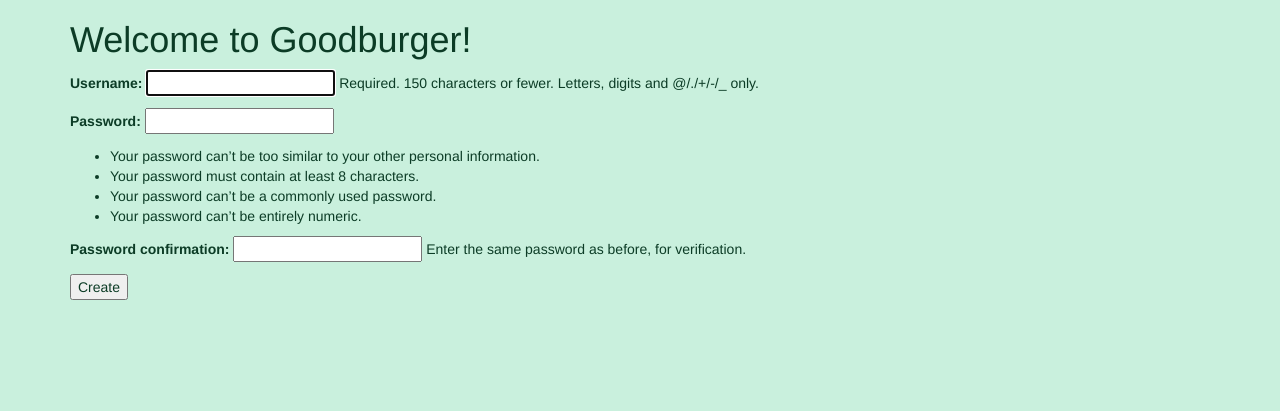
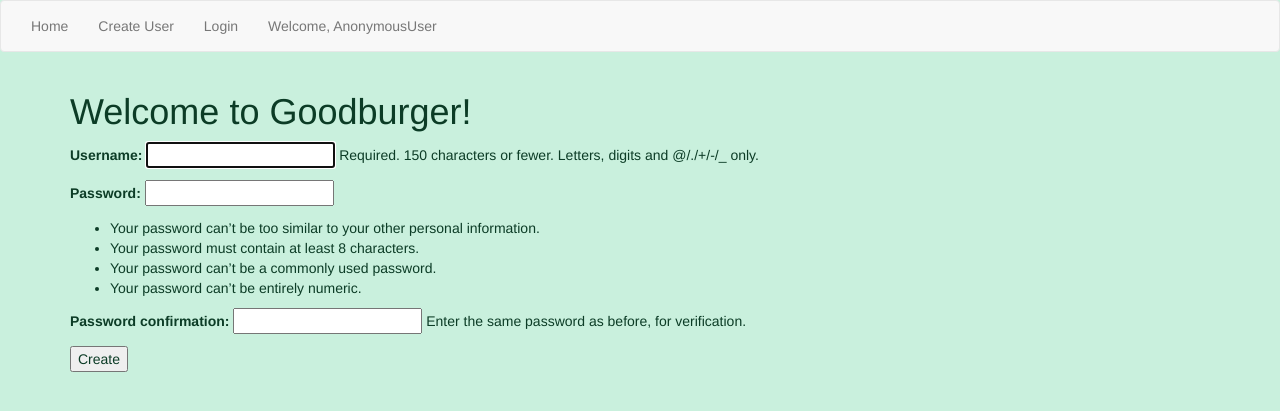
Before and after one commit to tdhuynh/mighty_restaurant, a Django app: a page that uses mighty_restaurant/templates/base.html in a window 1280 px wide. Shown: the top 411 px of the page. Run offline with Django 3.2, Linux system fonts and the light colour scheme; some libraries are stand-ins or nearby versions.

Commit message:
added links in base html, and formatted create user and login page

```diff
--- a/mighty_restaurant/mighty_restaurant/urls.py
+++ b/mighty_restaurant/mighty_restaurant/urls.py
@@ -1,10 +1,11 @@
 from django.conf.urls import url, include
 from django.contrib import admin
-from restaurant_app.views import UserCreateView
+from restaurant_app.views import UserCreateView, OrderCreateView
 
 
 urlpatterns = [
     url(r'^admin/', admin.site.urls),
     url(r'^', include('django.contrib.auth.urls')),
+    url(r'^$', OrderCreateView.as_view(), name='order_create_view'),
     url(r'^create_user/$', UserCreateView.as_view(), name='user_create_view'),
 ]
--- a/mighty_restaurant/restaurant_app/views.py
+++ b/mighty_restaurant/restaurant_app/views.py
@@ -2,9 +2,16 @@
 from django.views.generic.edit import CreateView
 from django.contrib.auth.models import User
 from django.contrib.auth.forms import UserCreationForm
+from restaurant_app.models import Order
 
 
 class UserCreateView(CreateView):
     model = User
     form_class = UserCreationForm
     success_url = "/"
+
+
+class OrderCreateView(CreateView):
+    model = Order
+    success_url = "/"
+    fields = ('item', 'table', 'notes')
--- a/mighty_restaurant/templates/auth/user_form.html
+++ b/mighty_restaurant/templates/auth/user_form.html
@@ -1,9 +1,11 @@
 {% extends 'base.html' %}
 
 {% block content %}
+<div class="container">
   <form class="" action="" method="post">
+    {% csrf_token %}
     {{ form.as_p }}
     <input type="submit" name="" value="Create">
   </form>
-
+</div>
 {% endblock %}
--- a/mighty_restaurant/templates/base.html
+++ b/mighty_restaurant/templates/base.html
@@ -14,12 +14,30 @@
     </style>
   </head>
   <body>
+    <div class="navbar navbar-default">
+      <div class="container-fluid">
+        <div class="nav navbar-nav">
+      <li><a href="{% url 'order_create_view' %}">Home</a></li>
+      <li><a href="{% url 'user_create_view' %}">Create User</a></li>
+        {% if not request.user.is_authenticated %}
+      <li><a href="{% url 'login' %}">Login</a></li>
+        {% else %}
+      <li><a href="{% url 'logout' %}?next={% url 'order_create_view' %}">Logout</a></li>
+      {% endif %}
+      <li><a href="#">Welcome, {{ request.user }}</a></li>
+      <hr>
+        </div>
+      </div>
+    </div>
     <div class="container">
       <h1>Welcome to Goodburger!</h1>
-      {% block content %}
 
-      {% endblock %}
     </div>
+
+
+    {% block content %}
+
+    {% endblock %}
 
   </body>
 </html>
--- a/mighty_restaurant/templates/registration/login.html
+++ b/mighty_restaurant/templates/registration/login.html
@@ -1,10 +1,14 @@
 {% extends 'base.html' %}
 
 {% block content %}
+<div class="container">
+
+
 <form class="" action="" method="post">
+  {% csrf_token %}
   {{ form.as_p }}
 
   <input type="submit" name="" value="Login">
 </form>
-
+</div>
 {% endblock %}
--- /dev/null
+++ b/mighty_restaurant/templates/restaurant_app/order_form.html
@@ -0,0 +1,5 @@
+{% extends 'base.html' %}
+
+{% block content %}
+
+{% endblock %}
```
